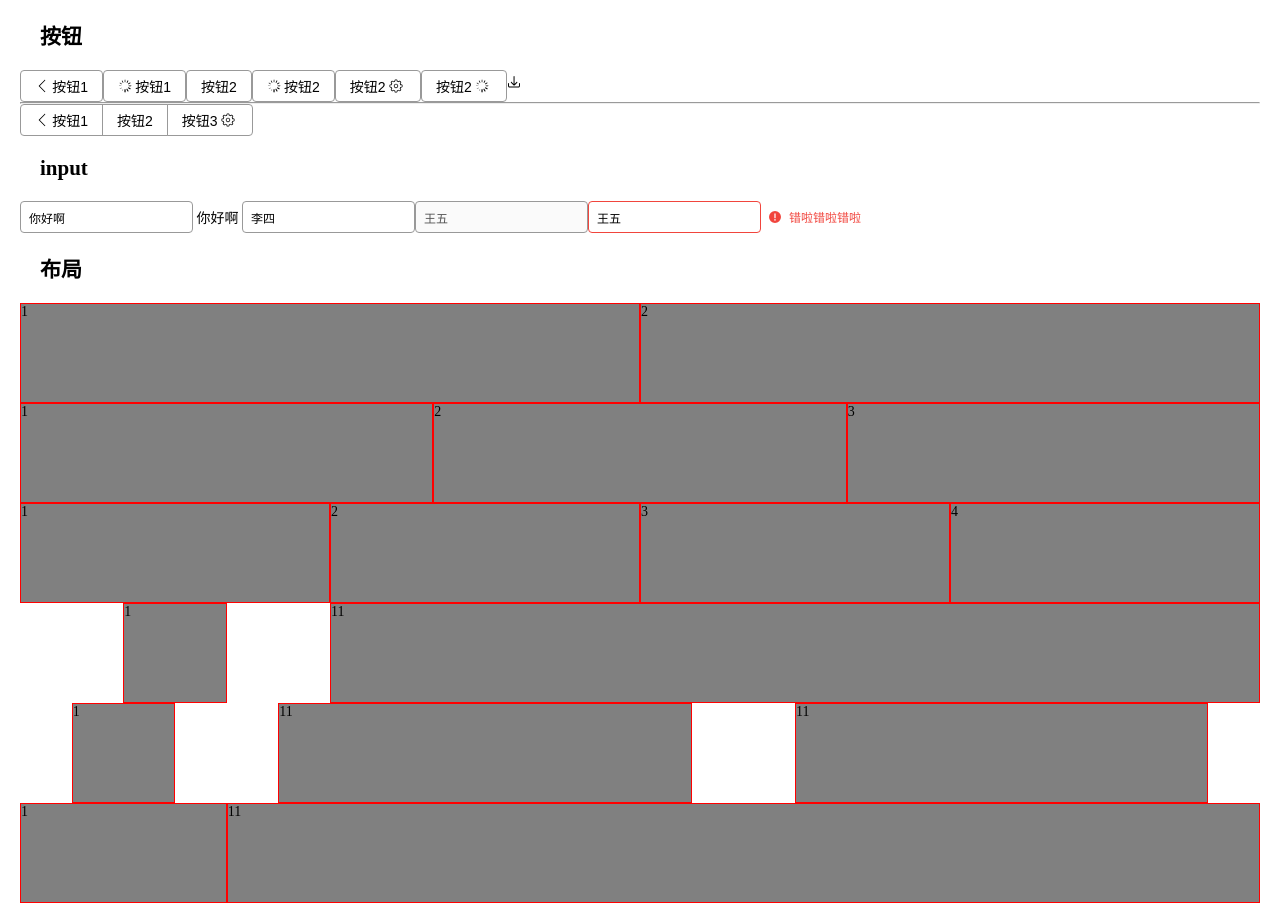
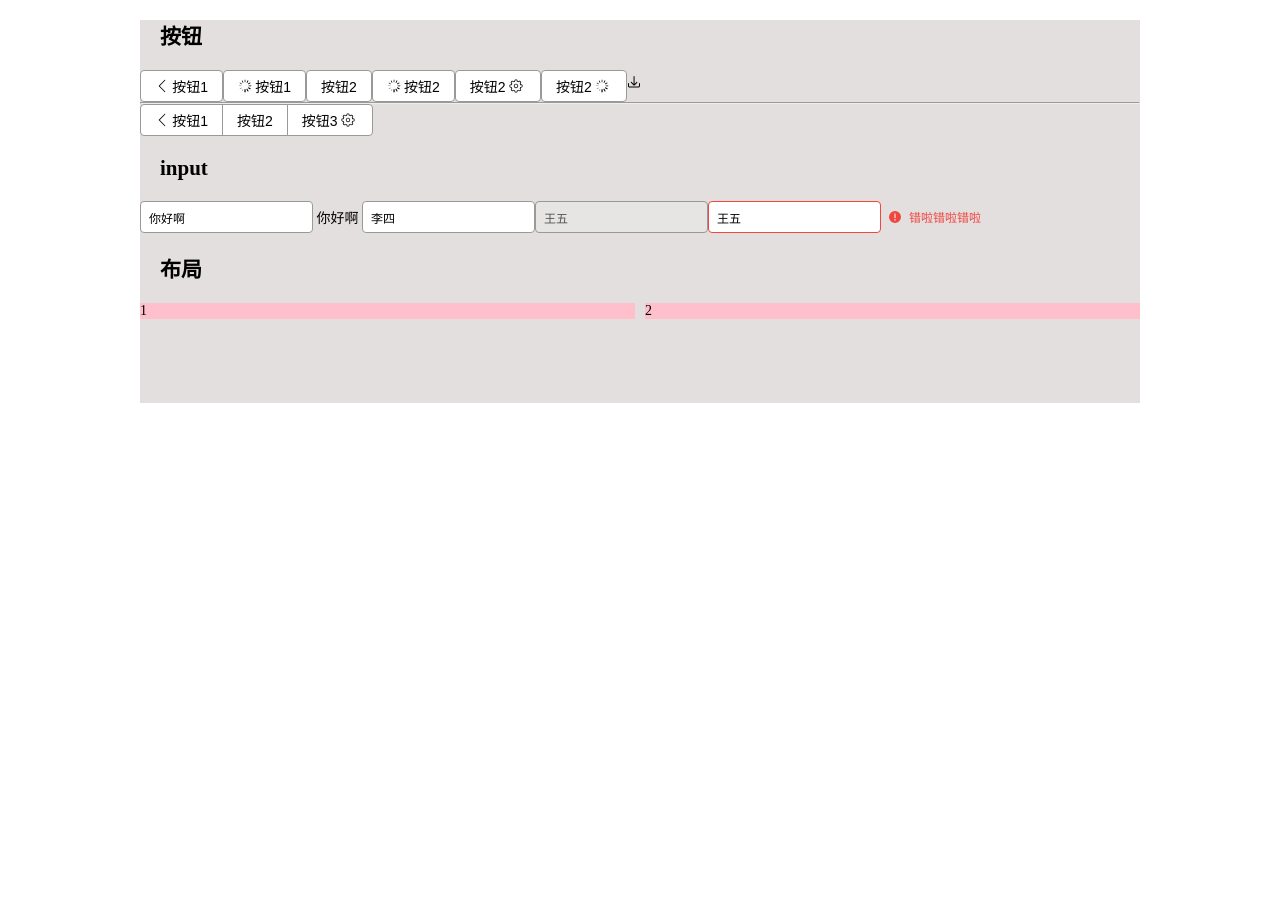
Before and after one commit to doria76593/vue2-lunzi, a Vue app: page / in a window 1280 px wide. After the commit the page ends 800 px from the top, so only its background shows below. Built offline with nearby package versions, Linux system fonts and the light colour scheme.

Commit message:
基本实现 row 和 col 的功能

```diff
--- a/src/App.vue
+++ b/src/App.vue
@@ -21,11 +21,11 @@
     <g-input value="王五" disabled></g-input>
     <g-input value="王五" error="错啦错啦错啦"></g-input>
     <h2>布局</h2>
-    <g-row>
-      <g-col>1</g-col>
+    <g-row gutter="10">
+      <g-col >1</g-col>
       <g-col>2</g-col>
     </g-row>
-    <g-row>
+    <!-- <g-row>
       <g-col>1</g-col>
       <g-col>2</g-col>
       <g-col>3</g-col>
@@ -48,7 +48,7 @@
     <g-row>
       <g-col span="4">1</g-col>
       <g-col span="20">11</g-col>
-    </g-row>
+    </g-row> -->
   </div>
 </template>
 
@@ -72,4 +72,10 @@ export default {
 h2 {
   margin: 20px;
 }
+#app{
+  /* border:  1px solid red; */
+  background: rgb(227, 223, 223);
+  width: 1000px;
+  margin: 0 auto;
+}
 </style>
--- a/src/col.vue
+++ b/src/col.vue
@@ -1,6 +1,8 @@
 <template>
-  <div class="col" :class="[span && `col-${span}`, offset && `offset-${offset}`]">
-    <slot></slot>
+  <div class="col" :class="[span && `col-${span}`, offset && `offset-${offset}`]" :style="{paddingLeft: gutter/2+'px', paddingRight: gutter/2+'px'}">
+    <div class="border">
+      <slot></slot>
+    </div>
   </div>
 </template>
 <script>
@@ -14,14 +16,28 @@ export default {
       type: [Number, String],
     },
   },
+  data() {
+    return {
+      gutter: 0,
+    }
+  },
+  // 执行顺序：row created --> col created--> col mounted-->row mounted.
+  //   设置gutter的思路：1-用户从row进行传参，在row mounted 那里进行赋值传递
+  // 2-css方面，col通过padding来设置空隙，row通过marginLeft和marginRight来抵消左右的空隙
+  created() {
+    console.log('col created')
+  },
+  mounted() {
+    console.log('col mounted')
+  },
 }
 </script>
 <style scoped lang="scss">
 .col {
   height: 100px;
-  background: grey;
   width: 50%;
-  border: 1px solid red;
+  /* background: grey; */
+  /* border: 1px solid red; */
   $class-prefix: col-;
   @for $n from 1 through 24 {
     &.#{$class-prefix}#{$n} {
@@ -35,4 +51,7 @@ export default {
     }
   }
 }
+.border {
+  background: pink;
+}
 </style>
--- a/src/row.vue
+++ b/src/row.vue
@@ -1,5 +1,5 @@
 <template>
-  <div class="row">
+  <div class="row" :style="{marginLeft: -gutter/2+'px', marginRight: -gutter/2+'px'}">
     <slot></slot>
   </div>
 </template>
@@ -7,16 +7,30 @@
 <script>
 export default {
   name: 'GRow',
+  props: {
+    gutter: {
+      type: [Number, String],
+    },
+  },
   data() {
     return {}
   },
-  methods: {},
-  components: {},
+  created() {
+    console.log('row created')
+  },
+  mounted() {
+    console.log('row mounted')
+    console.log(this.$children)
+    this.$children.forEach((vm) => {
+      vm.gutter = this.gutter
+    })
+  },
 }
 </script>
 
 <style scoped lang="scss">
 .row {
   display: flex;
+  /* margin: 0 -12px;   这个是为了让col设置gutter(padding)抵消最左边和最右边的空隙*/
 }
 </style>
```
